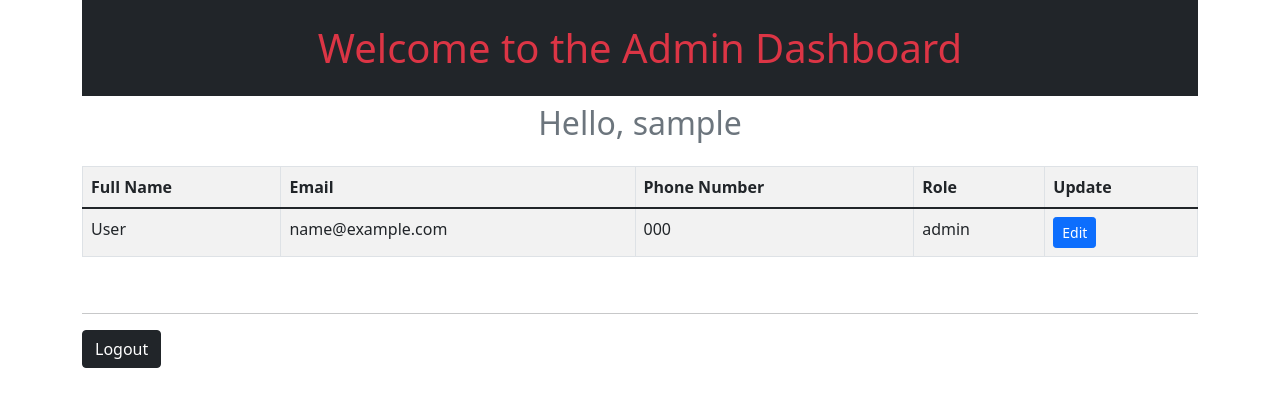
After one commit to Yolanda269/schoolapp, a Flask app: page /admin/dashboard in a window 1280 px wide. The commit adds this page. Shown: the top 407 px of the page. Run offline with Flask 3, Linux system fonts and the light colour scheme; the visitor is signed in with stand-in values (Sample User, id 1); tables that the repository leaves empty or names only in its code hold one stand-in row (values such as "Sample post"); some libraries are stand-ins or nearby versions.

Commit message:
did some updates

```diff
--- a/app.py
+++ b/app.py
@@ -1,8 +1,9 @@
 from flask import *
 import pymysql
+import functions
 
 
-# create a new app basd on flask
+# create a new app based on flask
 app = Flask(__name__)
 
 # below is the register route
@@ -27,7 +28,7 @@ def register():
         sql = "INSERT INTO users(fullname, email, phone, password, role) values(%s, %s, %s, %s, %s)"
 
         # put the data into a tuple
-        data = (fullname, email, phone, password, role)
+        data = (fullname, email, phone, functions.hash_password_salt(password), role)
 
         # execute
         cursor.execute(sql, data)
@@ -40,6 +41,7 @@ def register():
         # if successful, render message back
         return render_template("register.html", message=message)
 
+app.secret_key = "gfyr6458692nwvcud8292enfu4funmwimdof02n10cnf58"
 
 @app.route("/login", methods=["GET", "POST"])
 def login():
@@ -56,10 +58,9 @@ def login():
         cursor = connection.cursor()
 
         # structure query for login
-        sql = "select * from users where email=%s and password=%s"
+        sql = "select * from users where email=%s"
 
-        # tuple
-        data = (email, password)
+        data = (email,)
 
         # execute
         cursor.execute(sql, data)
@@ -68,12 +69,60 @@ def login():
         user = cursor.fetchone()
 
         if user:
-            return render_template("login.html", message = "Login successful")
+            db_password = user[3]
+            role = user[5]
+            fullname = user[1]
+
+            # verify
+            if functions.verify_password_salt(db_password, password):
+                session["user_name"] = fullname
+                session["role"] = role
+
+                # based on role redirect a person to a given dashoard
+                if role == "admin":
+                    return redirect(url_for("admin_dashboard"))
+                elif role == "teacher":
+                    return redirect(url_for("teacher_dashboard"))
+                else:
+                    return redirect(url_for("student_dashboard"))
+            else:
+                return render_template("login.html", message = "Incorrect password")
         else:
-             return render_template("login.html", message = "Login failed")
+            return render_template("login.html", message = "Email not found")
 
+# student dashboard
+@app.route("/student/dashboard")
+def student_dashboard():
+    if session.get("role") == "student":
+        return render_template("student_dashboard.html", name = session.get("user_name"))
+    return redirect(url_for("login"))
 
+# teacher dashboard
+@app.route("/teacher/dashboard")
+def teacher_dashboard():
+    if session.get("role") == "teacher":
+        return render_template("teacher_dashboard.html", name = session.get("user_name"))
+    return redirect(url_for("login"))
 
+# admin dashboard
+@app.route("/admin/dashboard")
+def admin_dashboard():
+    if session.get("role") == "admin":
+        # create connection
+        connection = pymysql.connect(host="localhost", user="root", password="", database="school_db")
+
+        cursor = connection.cursor()
+        cursor.execute("select user_id, fullname, email, phone, role from users")
+
+        users = cursor.fetchall()
+
+        return render_template("admin_dashboard.html", name = session.get("user_name"), users = users)
+    return redirect(url_for("login"))
+
+@app.route("/logout")
+def logout():
+    session.clear()
+    return redirect(url_for("login"))
 
 
 # run the app
--- /dev/null
+++ b/templates/admin_dashboard.html
@@ -0,0 +1,42 @@
+<!DOCTYPE html>
+<html lang="en">
+<head>
+    <meta charset="UTF-8">
+    <meta name="viewport" content="width=device-width, initial-scale=1.0">
+    <title>Admin Dashboard</title>
+    <link rel="stylesheet" href="../static/dist/css/bootstrap.min.css">
+    <script src="../static/dist/js/bootstrap.js"></script>
+</head>
+<body>
+    <div class="container">
+        <h1 class="text-danger text-center bg-dark p-4">Welcome to the Admin Dashboard
+            <span></span>
+        </h1>
+        <h2><p class="text-secondary text-center">Hello, {{ name }}</p></h2>
+        <!-- {{users}} -->
+
+        <table class="table table-bordered table-striped mt-4">
+            <head>
+                <th>Full Name</th>
+                <th>Email</th>
+                <th>Phone Number</th>
+                <th>Role</th>
+                <th>Update</th>
+            </head>
+            <tbody>
+                {% for user in users %}
+                <tr>
+                    <td>{{ user[1] }}</td>
+                    <td>{{ user[2] }}</td>
+                    <td>{{ user[3] }}</td>
+                    <td>{{ user[4] }}</td>
+                    <td><a href="#" class="btn btn-sm btn-primary">Edit</a></td>
+                </tr>
+                {% endfor %}
+            </tbody>
+        </table><br><hr>
+        <a href="/logout" class="btn btn-dark">Logout</a>
+
+    </div>
+</body>
+</html>
--- a/templates/login.html
+++ b/templates/login.html
@@ -30,7 +30,9 @@
                 required
                 class="form-control"><br><br>
 
-                <input type="submit" value="Login" class="btn btn-primary">
+                <input type="submit" value="Login" class="btn btn-primary"><br><br>
+
+                <p>Don't have an account?<a href="/register">Register</a></p>
             </form>
         </div>
         <div class="col-md-4"></div>
--- a/templates/register.html
+++ b/templates/register.html
@@ -48,7 +48,9 @@
             required
             class="form-control"> <br><br>
 
-            <input type="submit" value="Register" class="btn btn-success text-center">
+            <input type="submit" value="Register" class="btn btn-success text-center"><br><br>
+
+            <p>Already have an account?<a href="/login">Log In</a></p>
      </form>
     </div>
     <div class="col-md-4"></div>
```
Also changed, not shown: functions.py (added, +40 -0 lines), templates/student_dashboard.html (added, +19 -0 lines), templates/teacher_dashboard.html (added, +19 -0 lines).
